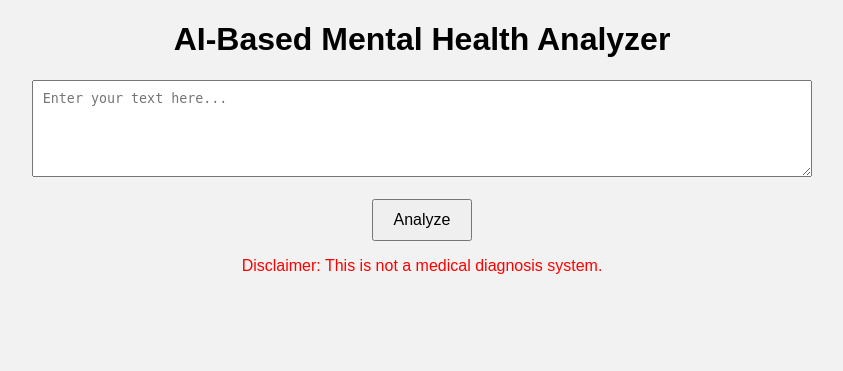
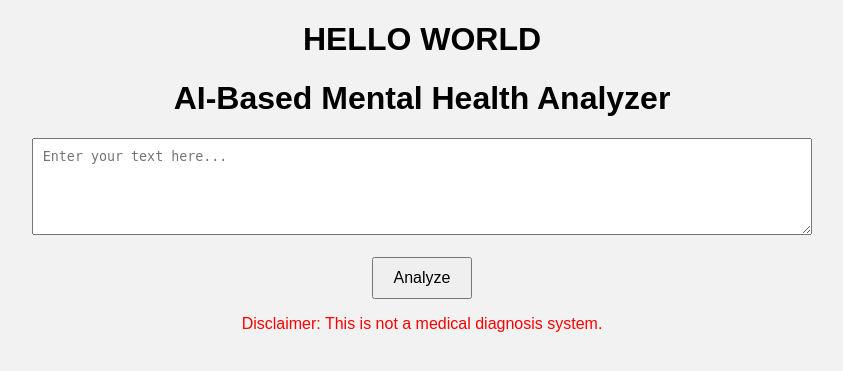
Before and after one commit to SAxSHADOW/project-1, a Flask app: page / in a window 1280 px wide. Shown: the top 371 px of the page, without its empty margins (218-1061 px from the left). Run offline with Flask 3, Linux system fonts and the light colour scheme.

Commit message:
Add 'HELLO WORLD' header to index.html

```diff
--- a/mental_health_analyzer/templates/index.html
+++ b/mental_health_analyzer/templates/index.html
@@ -5,7 +5,7 @@
     <link rel="stylesheet" href="{{ url_for('static', filename='css/style.css') }}">
 </head>
 <body>
-
+<h1> HELLO WORLD </h1>
 <h1>AI-Based Mental Health Analyzer</h1>
 
 <form method="POST">
```
